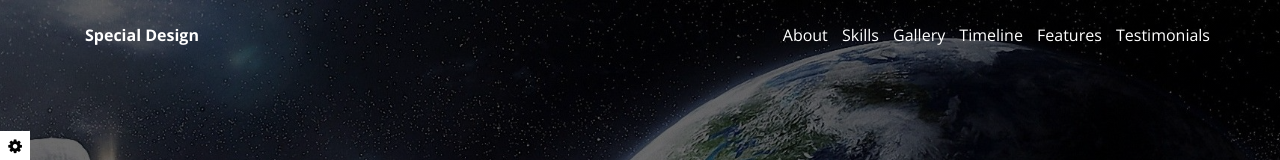
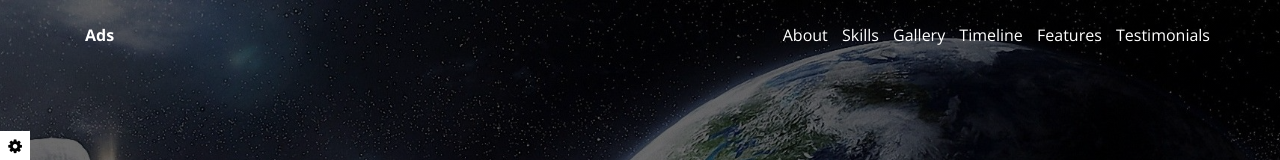
Before and after one commit to HichamBrahim/Ads-agency, a plain HTML site: page index.html in a window 1280 px wide. Shown: the top 160 px of the page. Drawn offline with nearby package versions, Linux system fonts and the light colour scheme; files whose address does not match are found by name.

Commit message:
Update index.html

```diff
--- a/index.html
+++ b/index.html
@@ -69,7 +69,7 @@
         <div class="hero" id="landing">
             <div class="container">
                 <header>
-                    <div class="logo"><H4>Special Design</H4></div>
+                    <div class="logo"><H4>Ads</H4></div>
                     <div class="menu">
                         <span></span>
                         <span></span>
```
